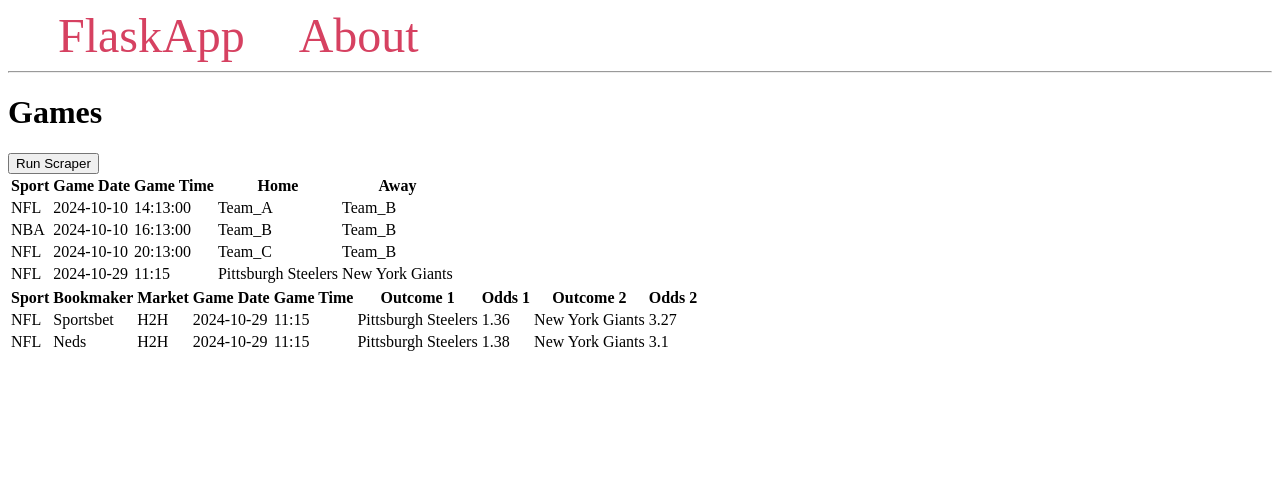
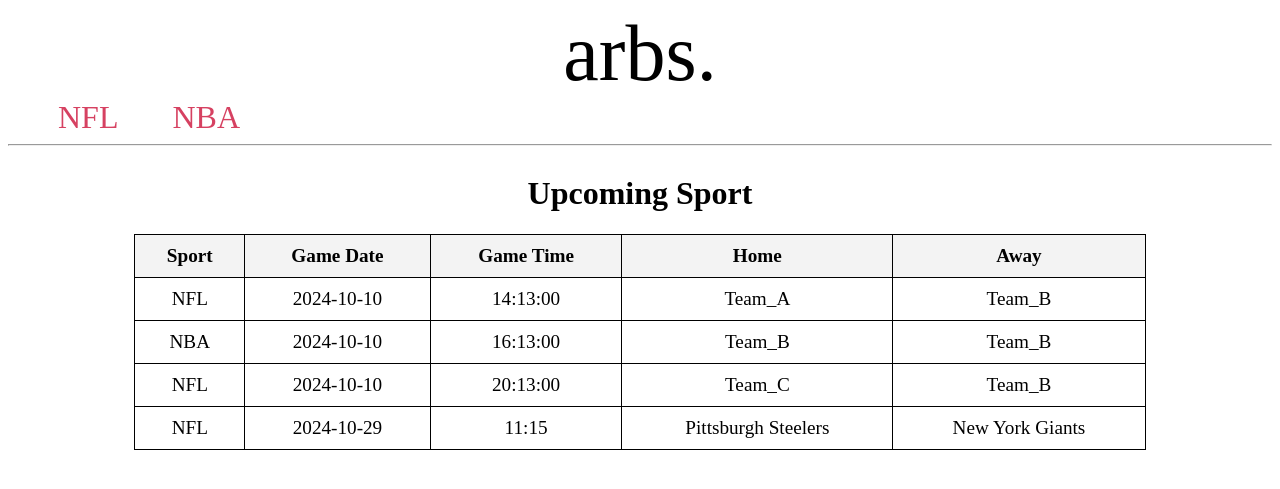
Before and after one commit to lukereed1/sport-arbs, a Flask app: page / in a window 1280 px wide. Shown: the top 489 px of the page. Run offline with Flask 3, Linux system fonts and the light colour scheme; data comes from the database, SQL or seed files in the repository; both versions use the stored data as it was after the commit.

Commit message:
Page layout update

```diff
--- a/app.py
+++ b/app.py
@@ -1,14 +1,13 @@
 import os
 import sqlite3
-from flask import Flask, render_template, url_for, redirect
+from flask import Flask, render_template, url_for, redirect, request
 from db.db import DB
 from scrapers.sportsbet_scraper import SportsbetScraper
 from scrapers.neds_scraper import NedsScraper
 from scrapers.games_scraper import GamesScraper
-from flask_socketio import SocketIO
 
 app = Flask(__name__)
-# socketio = SocketIO
+scrapers = [SportsbetScraper(), NedsScraper()]
 
 
 def init_db():
@@ -28,21 +27,28 @@ init_db()
 def index():
     db = DB()
     games = db.get_all_games()
-    markets = db.get_all_markets()
-    return render_template("index.html", games=games, markets=markets)
+    return render_template("index.html", games=games)
 
 
+@app.route("/sport")
+def sport():
+    db = DB()
+    title = request.args.get("sport")
+    sport_id = request.args.get("id")
+    markets = db.get_all_markets(sport_id)
+    return render_template("sport.html", markets=markets, title=title)
+
+
+# make route for individual sports eventually, with a tab for each one on the website
 @app.route("/scrape_upcoming_games", methods=["POST"])
 def scrape_upcoming_games():
     scraper = GamesScraper()
     scraper.get_nfl_games()
-    sb = SportsbetScraper()
-    sb.scrape_nfl_h2h()
-    neds = NedsScraper()
-    neds.scrape_nfl_h2h()
+    for scraper in scrapers:
+        scraper.scrape_nfl_h2h()
+
     return redirect(url_for('index'))
 
 
 if __name__ == "__main__":
     app.run(debug=True)
-    # socketio.run(app, debug=False, allow_unsafe_werkzeug=True)
--- a/db/db.py
+++ b/db/db.py
@@ -54,14 +54,15 @@ class DB:
         finally:
             conn.close()
 
-    def get_all_markets(self):
+    def get_all_markets(self, sport_id):
         conn = self.get_db_connection()
         try:
             available_markets = conn.execute("SELECT * FROM game_markets "
                                              "JOIN games ON game_markets.game_id = games.id "
                                              "JOIN sports ON games.sport_id = sports.id "
                                              "JOIN bookmakers ON game_markets.bookmaker_id = bookmakers.id "
-                                             "JOIN markets ON game_markets.market_id = markets.id").fetchall()
+                                             "JOIN markets ON game_markets.market_id = markets.id "
+                                             "WHERE sport_id = ?", (sport_id,)).fetchall()
             return available_markets
         except sqlite3.OperationalError as e:
             print(f"Problem getting all markets\nError: {e}")
--- a/scrapers/neds_scraper.py
+++ b/scrapers/neds_scraper.py
@@ -16,7 +16,7 @@ class NedsScraper(BookieScraper):
         return date.strftime("%Y-%m-%d")
 
     def scrape_nfl_h2h(self):
-        print("Getting to neds nfl scraper")
+        print("Scraping NFL H2H Odds for Neds")
         games = self.db.get_upcoming_games(1)
         strainer = SoupStrainer("div", attrs={"class": "events-wrapper__row-wrapper"})
         soup = asyncio.run(get_soup_pyppeteer(self.NFL_URL, strainer))
@@ -34,7 +34,7 @@ class NedsScraper(BookieScraper):
             for game in games:
                 if game['game_date'] != self.date_format(date):
                     continue
-                #
+
                 curr_date_games_list = container.find_all("div", class_="sport-event-card")
                 if not curr_date_games_list:
                     continue
--- a/scrapers/sportsbet_scraper.py
+++ b/scrapers/sportsbet_scraper.py
@@ -9,6 +9,7 @@ class SportsbetScraper(BookieScraper):
         self.NFL_URL = "https://www.sportsbet.com.au/betting/american-football/nfl"
 
     def scrape_nfl_h2h(self):
+        print("Scraping NFL H2H Odds for Sportsbet")
         games = self.db.get_upcoming_games(1)
         strainer = SoupStrainer("div", attrs={"data-automation-id": "competition-matches-container"})
         soup = get_soup(self.NFL_URL, strainer)
--- a/templates/base.html
+++ b/templates/base.html
@@ -2,26 +2,82 @@
 <html lang="en">
 <head>
     <meta charset="UTF-8">
-    <title>{% block title %} {% endblock %}- FlaskApp</title>
+    <title>{% block title %} {% endblock %}- arbs</title>
     <style>
+        .title {
+            display: flex;
+            justify-content: center;
+            font-size: 5em;
+            text-align" center;
+            text-decoration: none;
+            color: black;
+        }
+
+        .title:visited,
+        .title:link,
+        .title:hover,
+        .title:active {
+            text-decoration: none;
+            color: black;
+        }
         .post {
             padding: 10px;
             margin: 5px;
             background-color: #f3f3f3
         }
 
-        nav a {
+        .nav-item {
             color: #d64161;
-            font-size: 3em;
+            font-size: 2em;
             margin-left: 50px;
             text-decoration: none;
+        }
+
+        .nav-item-active {
+            color: blue;
+            font-size: 2em;
+            margin-left: 50px;
+            text-decoration: none;
+        }
+
+        table {
+            margin: 0 auto;
+            border-collapse: collapse;
+            width: 80%;
+            font-size: 1.2em;
+        }
+
+        th, td {
+            border: 1px solid black;
+            padding: 10px;
+            text-align: center;
+        }
+
+        th {
+            background-color: #f3f3f3;
+            font-weight: bold;
+        }
+
+        button {
+            padding: 10px 20px;
+            margin-top: 20px;
+            font-size: 1em;
+            cursor: pointer;
+        }
+
+        .content {
+            display: flex;
+            flex-direction: column;
+            justify-content: center;
+            align-items: center;
         }
     </style>
 </head>
 <body>
+    <a class="title" href="{{ url_for('index') }}">arbs.</a>
     <nav>
-        <a href="{{ url_for('index') }}">FlaskApp</a>
-        <a href="#">About</a>
+        <a class="nav-item" href="{{ url_for('sport', sport='NFL', id=1) }}">NFL</a>
+        <a class="nav-item" href="{{ url_for('sport', sport='NBA', id=2) }}">NBA</a>
     </nav>
     <hr>
     <div class="content">
--- a/templates/index.html
+++ b/templates/index.html
@@ -1,10 +1,7 @@
 {% extends 'base.html' %}
 
 {% block content %}
-    <h1>{% block title %} Games {% endblock %}</h1>
-    <form action="{{ url_for('scrape_upcoming_games') }}" method="post">
-        <button type="submit">Run Scraper</button>
-    </form>
+    <h1>{% block title %} Upcoming Sport {% endblock %}</h1>
         <table>
             <thead>
             <tr>
@@ -28,39 +25,4 @@
                 {% endfor %}
             </tbody>
         </table>
-<!--    <form action="{{ url_for('scrape_upcoming_games') }}" method="post">-->
-<!--        <button type="submit">Run Scraper</button>-->
-        {% if markets is not none %}
-        <table>
-            <thead>
-            <tr>
-                <th>Sport</th>
-                <th>Bookmaker</th>
-                <th>Market</th>
-                <th>Game Date</th>
-                <th>Game Time</th>
-                <th>Outcome 1</th>
-                <th>Odds 1</th>
-                <th>Outcome 2</th>
-                <th>Odds 2</th>
-            </tr>
-            </thead>
-
-            <tbody>
-                {% for market in markets %}
-                <tr>
-                    <td>{{ market['sport'] }}</td>
-                    <td>{{ market['bookmaker'] }}</td>
-                    <td>{{ market['market'] }}</td>
-                    <td>{{ market['game_date'] }}</td>
-                    <td>{{ market['game_time'] }}</td>
-                    <td>{{ market['option_1'] }}</td>
-                    <td>{{ market['option_1_odds'] }}</td>
-                    <td>{{ market['option_2'] }}</td>
-                    <td>{{ market['option_2_odds'] }}</td>
-                </tr>
-                {% endfor %}
-            </tbody>
-        </table>
-        {% endif %}
 {% endblock %}
--- a/util.py
+++ b/util.py
@@ -1,4 +1,4 @@
-from bs4 import BeautifulSoup, SoupStrainer
+from bs4 import BeautifulSoup
 import requests
 from urllib.error import HTTPError
 from pyppeteer import launch
@@ -27,7 +27,6 @@ async def get_soup_pyppeteer(url, strainer):
     await page.setViewport({"width": 1920, "height": 1080})
     try:
         await page.goto(url)
-        # await page.waitForSelector('.sport-event-card')  # Wait for a specific element
         content = await page.content()
         soup = BeautifulSoup(content, "lxml", parse_only=strainer)
         return soup
```
Also changed, not shown: main.py (+0 -61 lines), templates/sport.html (added, +39 -0 lines), db/odds.db.
